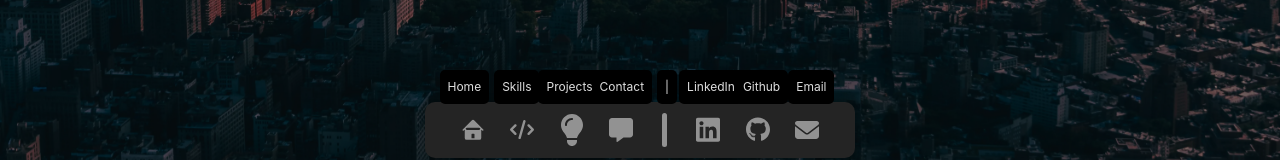
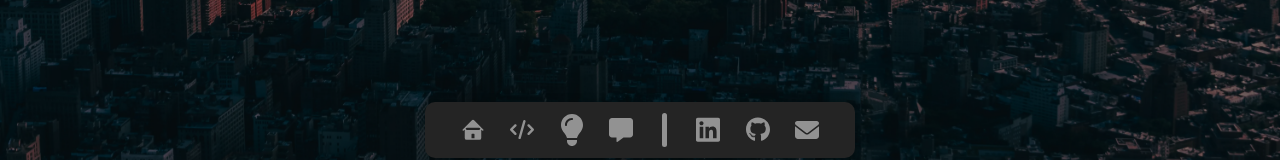
Before and after one commit to ErickPenafiel/PortfolioErick, a React (Vite) app: page / in a window 1280 px wide. Shown: the part 616-776 px from the top of the page. Built offline with nearby package versions, Linux system fonts and the light colour scheme.

Commit message:
Title Page

```diff
--- a/index.html
+++ b/index.html
@@ -3,9 +3,9 @@
 
 <head>
   <meta charset="UTF-8" />
-  <link rel="icon" type="image/svg+xml" href="/vite.svg" />
+  <!-- <link rel="icon" type="image/svg+xml" href="/vite.svg" /> -->
   <meta name="viewport" content="width=device-width, initial-scale=1.0" />
-  <title>Vite + React</title>
+  <title>Erick Peñafiel - Portfolio</title>
 
 </head>
 
--- a/src/components/Navbar.css
+++ b/src/components/Navbar.css
@@ -28,7 +28,7 @@
     padding: 0.5rem;
     background-color: black;
     border-radius: 5px;
-    opacity: 1;
+    opacity: 0;
     position: relative;
     transition: all 0.2s ease-in-out;
     user-select: none;
```
